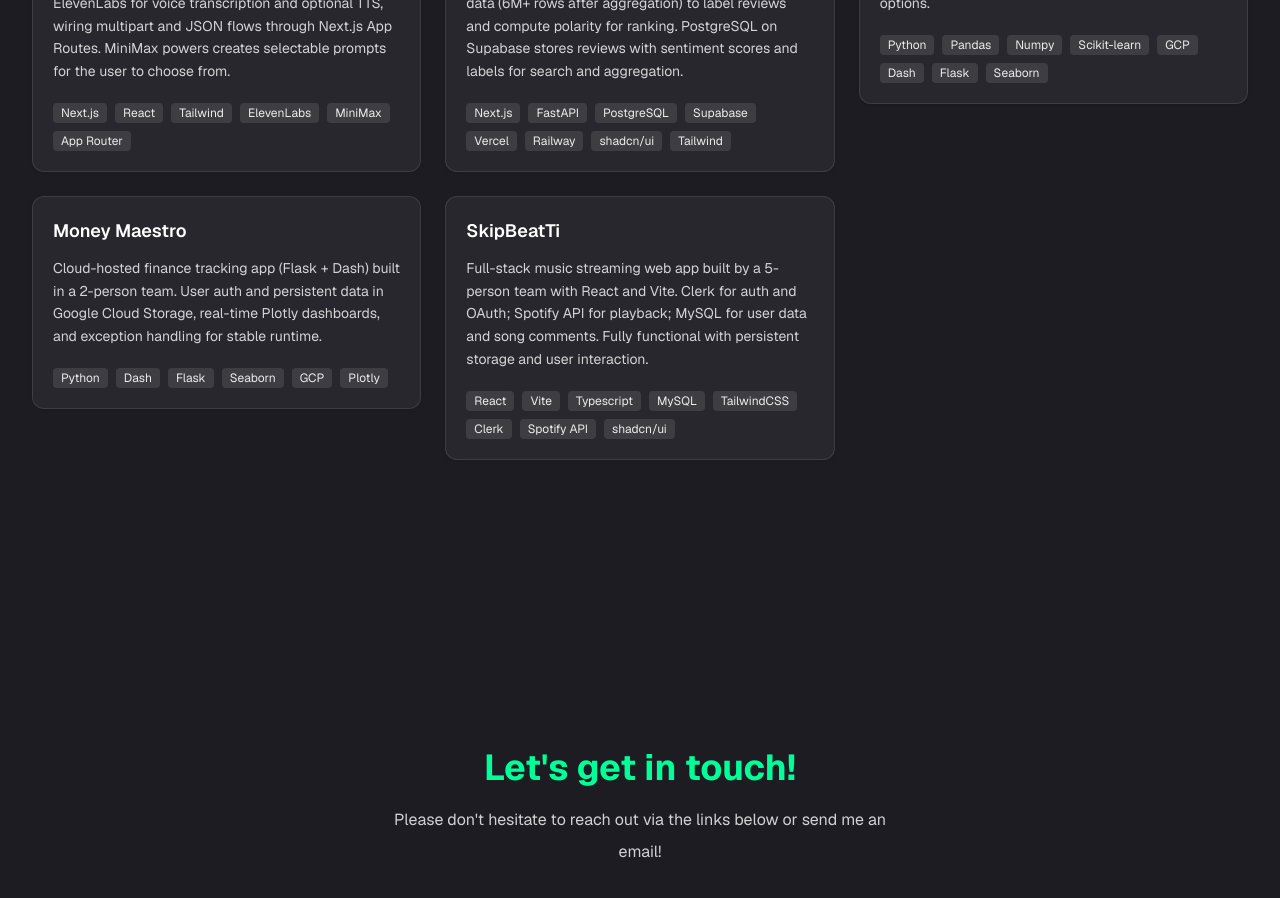
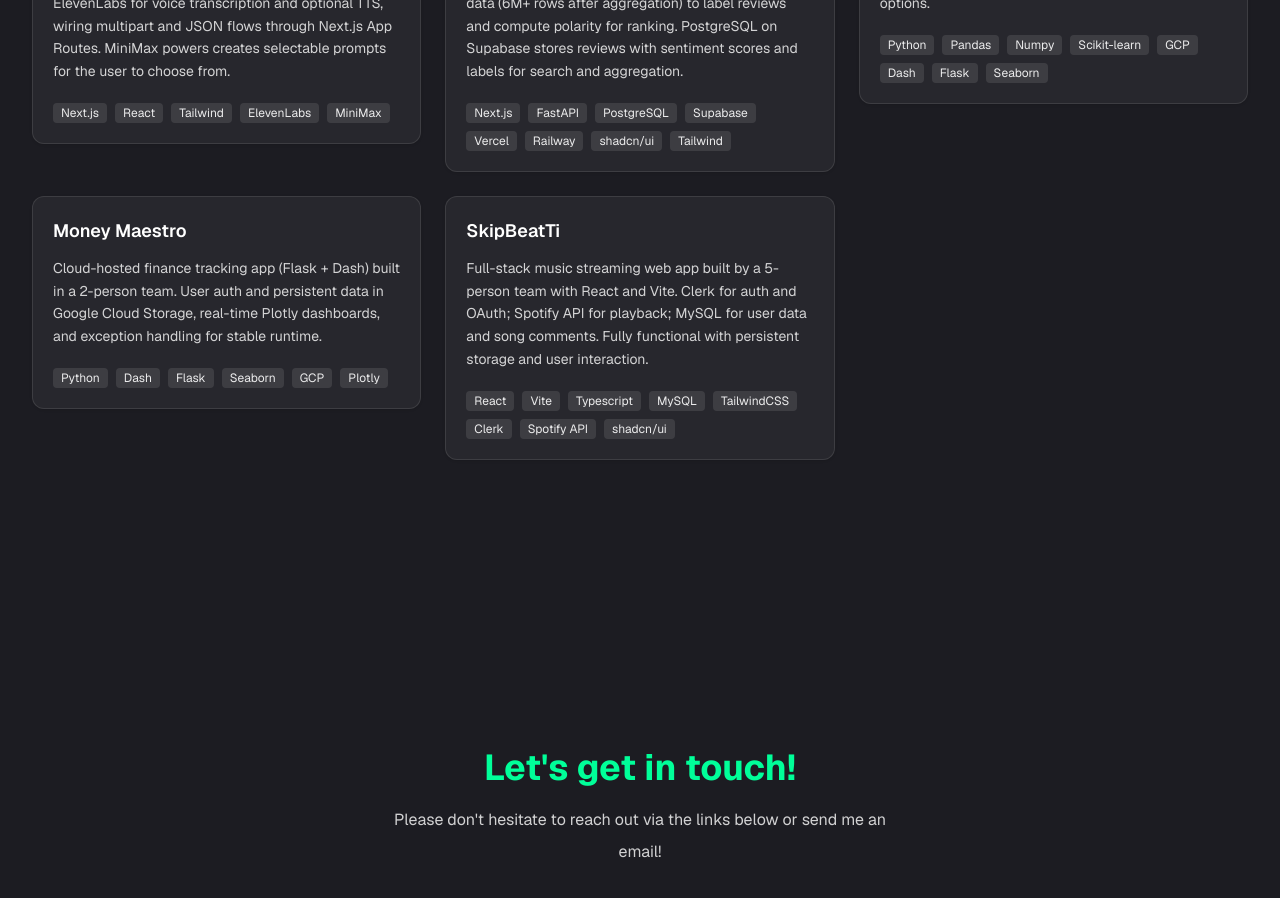
Before and after one commit to kevincui1034/portfolio, a Next.js app: page / in a window 1280 px wide. Shown: the part 2100-2998 px from the top of the page. Built offline with nearby package versions, Linux system fonts and the light colour scheme.

Commit message:
removed a tag in minimed

```diff
--- a/app/page.jsx
+++ b/app/page.jsx
@@ -30,7 +30,7 @@ const projects = [
       "Full-stack web app (Next.js, React, Tailwind) that offers non-professional medical guidance and interprets medical terminology in plain language for patients unfamiliar with clinical terms. Integrated ElevenLabs for voice transcription and optional TTS, wiring multipart and JSON flows through Next.js App Routes. MiniMax powers creates selectable prompts for the user to choose from.",
     href: "https://mini-med.vercel.app",
     image: "/minimed.jpg",
-    tags: ["Next.js", "React", "Tailwind", "ElevenLabs", "MiniMax", "App Router"],
+    tags: ["Next.js", "React", "Tailwind", "ElevenLabs", "MiniMax"],
   },
   {
     title: "Next Boba",
```
